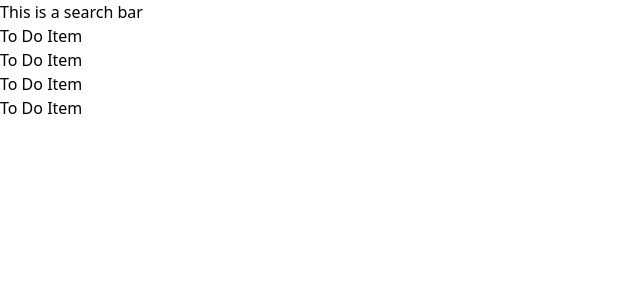
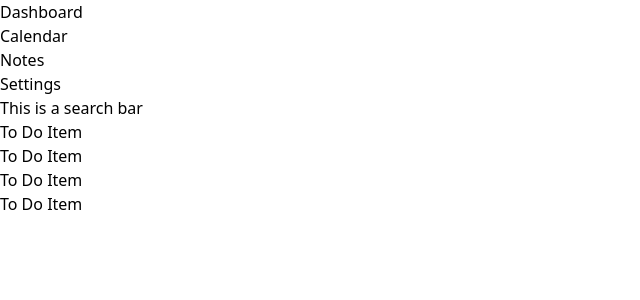
Before and after one commit to 33-Shikamaru/LockedIn, a React (Vite) app: page / in a window 1280 px wide. Shown: the top 300 px of the page, without its empty margins (0-640 px from the left). Built offline with nearby package versions, Linux system fonts and the light colour scheme.

Commit message:
Create basic navbar component

```diff
--- a/src/App.tsx
+++ b/src/App.tsx
@@ -3,10 +3,12 @@ import { useState } from 'react'
 // import viteLogo from '/vite.svg'
 import './App.css'
 import ToDo from './components/ToDo.tsx'
+import Navbar from './components/Navbar.tsx'
 
 function App() {
   return (
     <>
+      <Navbar />
       <ToDo />
     </>
   )
--- /dev/null
+++ b/src/components/Navbar.tsx
@@ -0,0 +1,21 @@
+export default function Navbar() {
+    return(
+        <ul className="flex items-center justify-center">
+            <li className="px-6">
+                <a href="">Dashboard</a>
+            </li>
+
+            <li className="px-6">
+                <a href="">Calendar</a>
+            </li>
+
+            <li className="px-6">
+                <a href="">Notes</a>
+            </li>
+
+            <li className="px-6">
+                <a href="">Settings</a>
+            </li>
+        </ul>
+    )
+}
```
